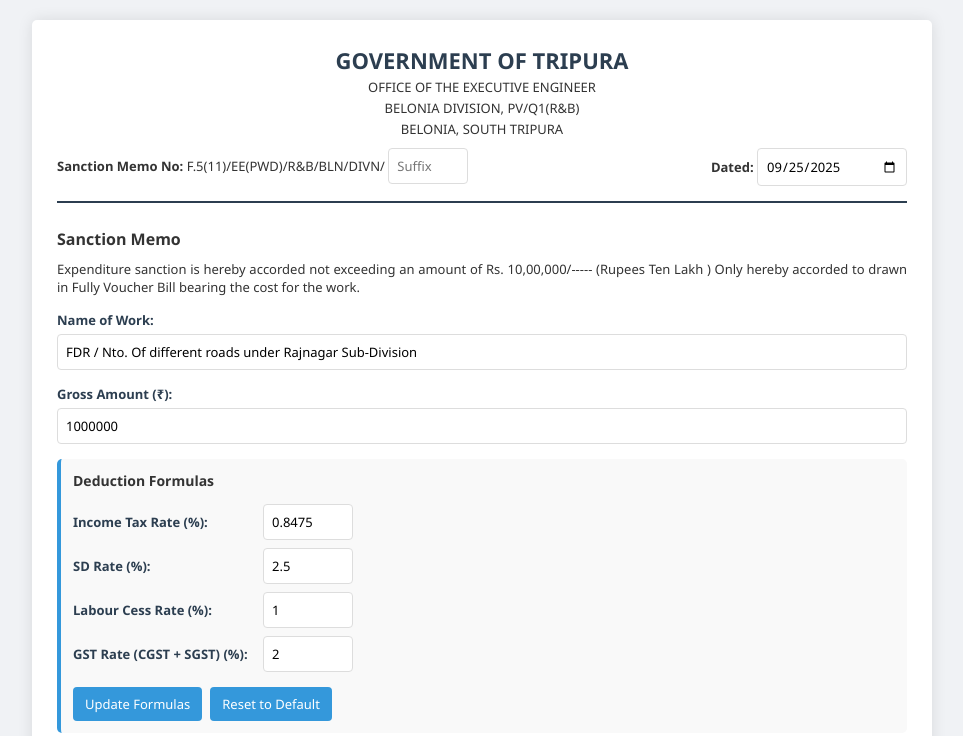
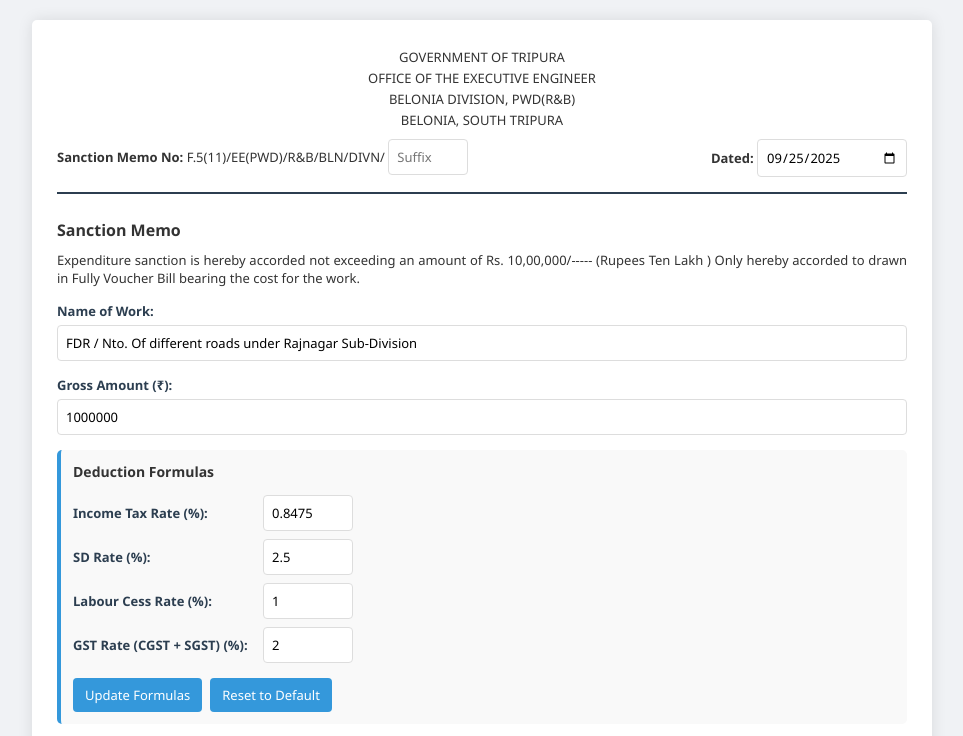
Before and after one commit to deepakchakbln-dev/sanction-memo-Final, a plain HTML site: page deepseek_html_20250925_8eb3d2.html in a window 1280 px wide. Shown: the top 736 px of the page, without its empty margins (158-1121 px from the left). Drawn offline with Linux system fonts and the light colour scheme.

Commit message:
Update deepseek_html_20250925_8eb3d2.html

```diff
--- a/deepseek_html_20250925_8eb3d2.html
+++ b/deepseek_html_20250925_8eb3d2.html
@@ -206,9 +206,9 @@
 <body>
     <div class="container">
         <div class="header">
-            <h1>GOVERNMENT OF TRIPURA</h1>
+            <p>GOVERNMENT OF TRIPURA</p>
             <p>OFFICE OF THE EXECUTIVE ENGINEER</p>
-            <p>BELONIA DIVISION, PV/Q1(R&B)</p>
+            <p>BELONIA DIVISION, PWD(R&B)</p>
             <p>BELONIA, SOUTH TRIPURA</p>
 
             <div class="memo-info">
@@ -346,7 +346,7 @@
             <div class="signature">
                 <p>(Er. Litan Debnath)</p>
                 <p>Executive Engineer</p>
-                <p>Belonia Division, PV/Q1(R&B)</p>
+                <p>Belonia Division, PWD(R&B)</p>
                 <p>Belonia, South Tripura</p>
             </div>
         </div>
```
